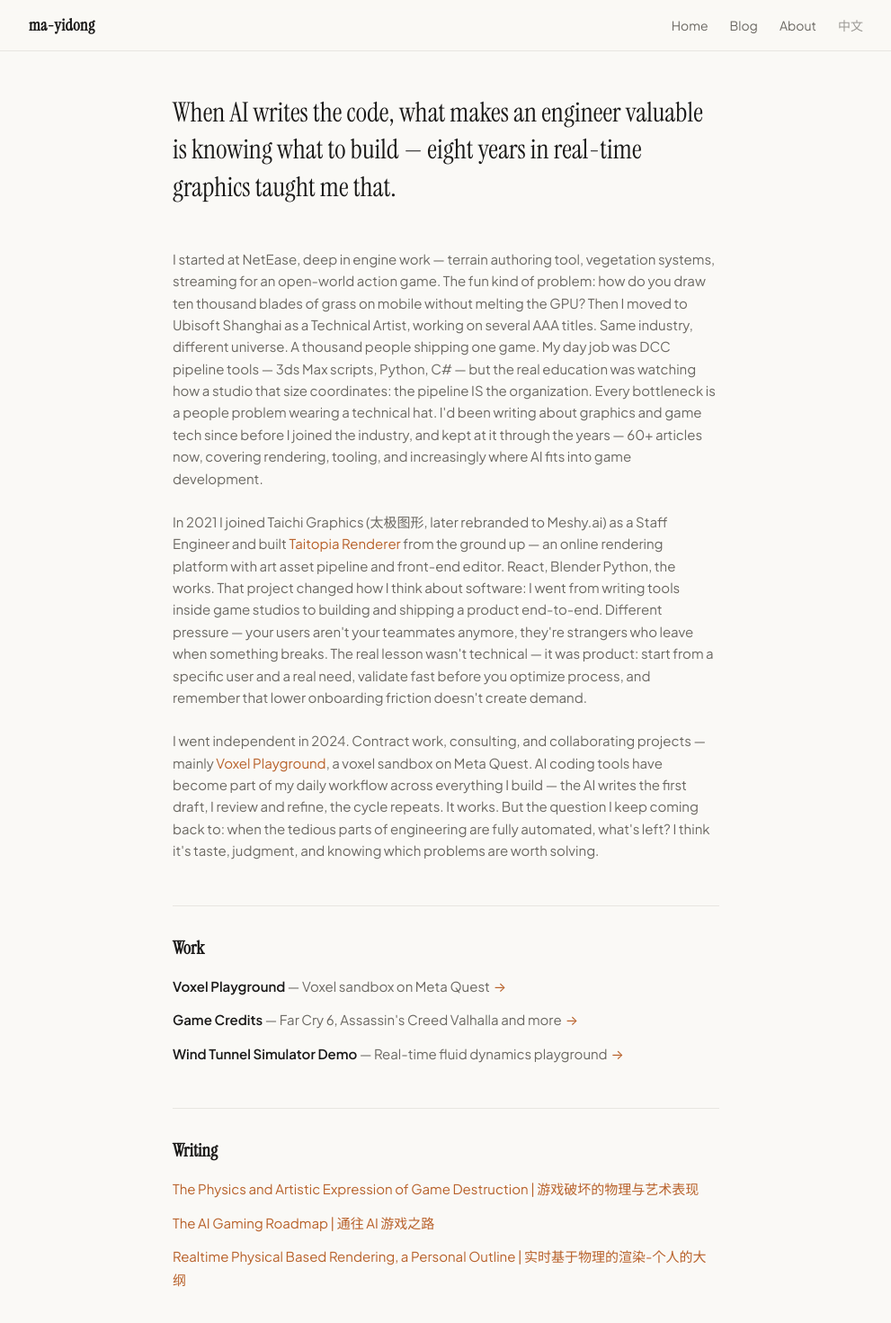
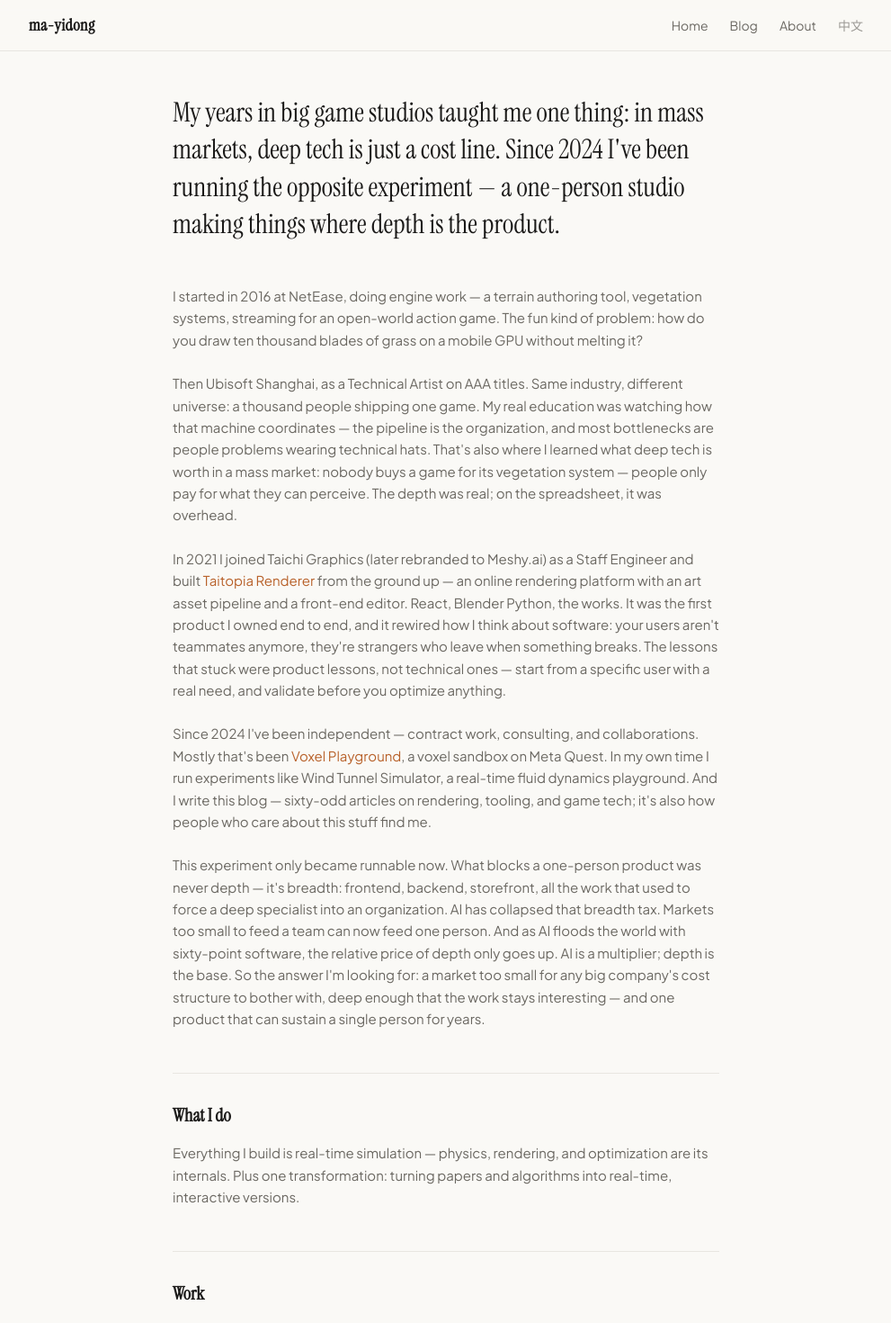
Before and after one commit to maajor/blog, a Next.js app: page /about in a window 1280 px wide. Shown: the top 1470 px of the page at 90% size, without its empty margins (144-1135 px from the left). Built offline with nearby package versions, Linux system fonts and the light colour scheme.

Commit message:
Rewrite about page around niche deep-tech positioning
New thesis: deep tech is a cost line in mass markets; the page now
frames one-person studio work as the opposite experiment. Adds a
compact "What I do" section (real-time simulation, research-to-real-time)
and updates page metadata accordingly.

```diff
--- a/src/app/about/AboutContent.tsx
+++ b/src/app/about/AboutContent.tsx
@@ -24,8 +24,8 @@
         style={{ fontFamily: "'Instrument Serif', Georgia, serif" }}
       >
         {isEn
-          ? "When AI writes the code, what makes an engineer valuable is knowing what to build — eight years in real-time graphics taught me that."
-          : "AI 能写代码了，工程师的价值还剩什么——八年图形学经验给的答案是：知道该做什么。"}
+          ? "My years in big game studios taught me one thing: in mass markets, deep tech is just a cost line. Since 2024 I've been running the opposite experiment — a one-person studio making things where depth is the product."
+          : "在游戏大厂的那些年，我只确认了一件事：大众市场里，深技术只是成本。2024 年起，我在跑一个相反的实验——一个人的工作室，只做“深度本身就是产品”的东西。"}
       </h1>
 
       {/* Narrative bio */}
@@ -33,23 +33,24 @@
         {isEn ? (
           <>
             <p>
-              I started at NetEase, deep in engine work — terrain authoring tool,
-              vegetation systems, streaming for an open-world action game. The fun
-              kind of problem: how do you draw ten thousand blades of grass on
-              mobile without melting the GPU? Then I moved to Ubisoft Shanghai as a
-              Technical Artist, working on several AAA titles. Same industry,
-              different universe. A thousand people shipping one game. My day job
-              was DCC pipeline tools — 3ds Max scripts, Python, C# — but the real
-              education was watching how a studio that size coordinates: the
-              pipeline IS the organization. Every bottleneck is a people problem
-              wearing a technical hat. I&apos;d been writing about graphics and game
-              tech since before I joined the industry, and kept at it through the
-              years — 60+ articles now, covering rendering, tooling, and
-              increasingly where AI fits into game development.
+              I started in 2016 at NetEase, doing engine work — a terrain
+              authoring tool, vegetation systems, streaming for an open-world
+              action game. The fun kind of problem: how do you draw ten thousand
+              blades of grass on a mobile GPU without melting it?
             </p>
             <p>
-              In 2021 I joined Taichi Graphics (太极图形, later rebranded to Meshy.ai) as a Staff Engineer and
-              built{" "}
+              Then Ubisoft Shanghai, as a Technical Artist on AAA titles. Same
+              industry, different universe: a thousand people shipping one game.
+              My real education was watching how that machine coordinates — the
+              pipeline is the organization, and most bottlenecks are people
+              problems wearing technical hats. That&apos;s also where I learned
+              what deep tech is worth in a mass market: nobody buys a game for
+              its vegetation system — people only pay for what they can
+              perceive. The depth was real; on the spreadsheet, it was overhead.
+            </p>
+            <p>
+              In 2021 I joined Taichi Graphics (later rebranded to Meshy.ai) as
+              a Staff Engineer and built{" "}
               <a
                 href="https://taitopia.design"
                 target="_blank"
@@ -58,19 +59,18 @@
               >
                 Taitopia Renderer
               </a>{" "}
-              from the ground up — an online rendering platform with art asset
-              pipeline and front-end editor. React, Blender Python, the works. That
-              project changed how I think about software: I went from writing tools
-              inside game studios to building and shipping a product end-to-end.
-              Different pressure — your users aren&apos;t your teammates anymore,
-              they&apos;re strangers who leave when something breaks. The real lesson
-              wasn&apos;t technical — it was product: start from a specific user and
-              a real need, validate fast before you optimize process, and remember
-              that lower onboarding friction doesn&apos;t create demand.
+              from the ground up — an online rendering platform with an art
+              asset pipeline and a front-end editor. React, Blender Python, the
+              works. It was the first product I owned end to end, and it
+              rewired how I think about software: your users aren&apos;t
+              teammates anymore, they&apos;re strangers who leave when something
+              breaks. The lessons that stuck were product lessons, not technical
+              ones — start from a specific user with a real need, and validate
+              before you optimize anything.
             </p>
             <p>
-              I went independent in 2024. Contract work, consulting, and
-              collaborating projects — mainly{" "}
+              Since 2024 I&apos;ve been independent — contract work,
+              consulting, and collaborations. Mostly that&apos;s been{" "}
               <a
                 href="https://www.meta.com/experiences/voxel-playground/9926748747373800/"
                 target="_blank"
@@ -79,28 +79,38 @@
               >
                 Voxel Playground
               </a>
-              , a voxel sandbox on Meta Quest. AI coding tools have become part of
-              my daily workflow across everything I build — the AI writes the first
-              draft, I review and refine, the cycle repeats. It works. But the
-              question I keep coming back to: when the tedious parts of engineering
-              are fully automated, what&apos;s left? I think it&apos;s taste,
-              judgment, and knowing which problems are worth solving.
+              , a voxel sandbox on Meta Quest. In my own time I run experiments
+              like Wind Tunnel Simulator, a real-time fluid dynamics playground.
+              And I write this blog — sixty-odd articles on rendering, tooling,
+              and game tech; it&apos;s also how people who care about this stuff
+              find me.
+            </p>
+            <p>
+              This experiment only became runnable now. What blocks a one-person
+              product was never depth — it&apos;s breadth: frontend, backend,
+              storefront, all the work that used to force a deep specialist into
+              an organization. AI has collapsed that breadth tax. Markets too
+              small to feed a team can now feed one person. And as AI floods the
+              world with sixty-point software, the relative price of depth only
+              goes up. AI is a multiplier; depth is the base. So the answer
+              I&apos;m looking for: a market too small for any big company&apos;s
+              cost structure to bother with, deep enough that the work stays
+              interesting — and one product that can sustain a single person for
+              years.
             </p>
           </>
         ) : (
           <>
             <p>
-              笔者从网易入行，做技术美术/引擎开发——地形编辑工具、植被系统、开放世界动作游戏的流式加载。之后去了育碧上海做技术美术，参与了几款
-              3A
-              项目。同一行业，完全不同的世界——上千人一起做一款游戏。日常工作是
-              DCC
-              管线工具，3ds Max
-              脚本、Python、C#，但真正的收获是观察那样体量的团队怎么协作：管线就是组织架构，每个瓶颈本质上都是人的问题，只是戴着技术的帽子。笔者从入行前就开始写图形学和游戏技术的博客，这些年也没停过——现在有
-              60 多篇，覆盖渲染、工具链，以及越来越多的 AI 在游戏开发中的应用。
+              2016 年入行，在网易做引擎开发——地形编辑工具、植被系统、开放世界动作游戏的流式加载。最好玩的那类问题：怎么在手机
+              GPU 上画一万根草，还不把它烫化。
             </p>
             <p>
-              2021 年加入太极图形（Taichi
-              Graphics，后改名为 Meshy.ai），从零搭建{" "}
+              之后去了育碧上海做技术美术，参与几款 3A
+              项目。同一个行业，另一个宇宙：一千人做一款游戏。真正的收获是看清那台机器怎么协作——管线就是组织架构，多数瓶颈都是戴着技术帽子的人的问题。也是在那里，我看清了深技术在大众市场的价格：没有玩家会为一套植被系统买游戏——买家只付费给自己能感知的东西。深度是真的，在报表上，它是成本。
+            </p>
+            <p>
+              2021 年加入太极图形（后更名为 Meshy.ai）任 Staff Engineer，从零搭建{" "}
               <a
                 href="https://taitopia.design"
                 target="_blank"
@@ -109,12 +119,11 @@
               >
                 Taitopia Renderer
               </a>
-              ——一个在线渲染平台，负责美术资产管线和前端编辑器。React、Blender
-              Python，什么都写。这个项目改变了笔者对软件的理解：从游戏工作室内部写工具，变成端到端做产品。压力不一样了——用户不是队友，是出了问题就走的陌生人。回头看，
-              真正的教训其实不是技术，而是产品与需求：从目标用户和真实痛点出发，先快速验证再谈流程；上手门槛的降低只影响传播效率，不等于产品价值。
+              ——一个在线渲染平台，带美术资产管线和前端编辑器。React、Blender
+              Python，什么都写。这是我第一次端到端拥有一个产品，它改写了我对软件的理解：用户不再是队友，而是出了问题就走的陌生人。留下来的教训都是产品的，不是技术的——从一个具体用户和真实需求出发，先验证，再谈优化。
             </p>
             <p>
-              2024 年开始独立工作。接外包、做咨询、合作开发——主要是{" "}
+              2024 年起独立工作——接外包、做咨询、合作项目。主要在做{" "}
               <a
                 href="https://www.meta.com/experiences/voxel-playground/9926748747373800/"
                 target="_blank"
@@ -123,13 +132,41 @@
               >
                 Voxel Playground
               </a>
-              ，Meta Quest
-              上的体素沙盒。AI
-              编程工具现在是日常标配了——AI
-              写初稿，笔者审查和调整，循环往复。效果确实不错。但笔者一直在想一个问题：工程里繁琐的部分被自动化之后，还剩什么？想来想去，大概是品味、判断力，以及知道哪些问题值得解决。
+              ，Meta Quest 上的体素沙盒。自己的时间做技术实验，比如
+              Wind Tunnel Simulator，一个实时流体模拟
+              playground。再加上写这个博客：六十多篇渲染、工具链和游戏技术的文章，也是同好找到我的方式。
+            </p>
+            <p>
+              这个实验只有现在才跑得通。卡住一人产品的从来不是深度，是宽度——前端、后端、商店页，这些过去会逼着深度专家进组织。AI
+              把宽度税打掉了；养不活团队的市场，现在养得活一个人；而当 AI 让 60
+              分的软件无限供给，深度的相对价格只会更高。AI 是乘数，深度是底数。所以我在找的答案是：一个市场，小到大公司的成本结构进不来，深到事情本身足够有趣——然后做一个能养活一个人很多年的产品。
             </p>
           </>
         )}
+      </div>
+
+      {/* What I do */}
+      <div className="mt-12 border-t border-[var(--border-light)] pt-8">
+        <h2
+          className="text-xl font-semibold text-[var(--text)] mb-4"
+          style={{ fontFamily: "'Instrument Serif', Georgia, serif" }}
+        >
+          {t("about.services")}
+        </h2>
+        <div className="text-[var(--text-secondary)] leading-relaxed">
+          {isEn ? (
+            <p>
+              Everything I build is real-time simulation — physics, rendering,
+              and optimization are its internals. Plus one transformation:
+              turning papers and algorithms into real-time, interactive
+              versions.
+            </p>
+          ) : (
+            <p>
+              我做的都是实时模拟——物理、渲染、优化是它的内部构造；外加一种转化：把论文和算法变成实时、可交互的版本。
+            </p>
+          )}
+        </div>
       </div>
 
       {/* Work */}
--- a/src/app/about/page.tsx
+++ b/src/app/about/page.tsx
@@ -4,17 +4,17 @@
 export const metadata = {
   title: "About",
   description:
-    "Eight years building real-time graphics and game technology. Now exploring what makes engineers irreplaceable when AI writes the code.",
+    "Deep tech is a cost in mass markets — years in big game studios taught me that. Now running the opposite experiment: a one-person studio making things where depth is the product.",
   openGraph: {
     title: "About | 码工图形",
     description:
-      "Eight years building real-time graphics and game technology. Now exploring what makes engineers irreplaceable when AI writes the code.",
+      "Deep tech is a cost in mass markets — years in big game studios taught me that. Now running the opposite experiment: a one-person studio making things where depth is the product.",
   },
   twitter: {
     card: "summary" as const,
     title: "About | 码工图形",
     description:
-      "Eight years building real-time graphics and game technology. Now exploring what makes engineers irreplaceable when AI writes the code.",
+      "Deep tech is a cost in mass markets — years in big game studios taught me that. Now running the opposite experiment: a one-person studio making things where depth is the product.",
   },
 };
 
--- a/src/lib/i18n.tsx
+++ b/src/lib/i18n.tsx
@@ -25,6 +25,7 @@
     "toc.title": "Table of Contents",
     "loading.title": "Loading...",
     "loading.subtitle": "Preparing the track",
+    "about.services": "What I do",
     "about.work": "Work",
     "about.writing": "Writing",
     "about.contact": "Contact",
@@ -58,6 +59,7 @@
     "toc.title": "目录",
     "loading.title": "加载中...",
     "loading.subtitle": "赛道准备中",
+    "about.services": "我能做什么",
     "about.work": "作品",
     "about.writing": "文章",
     "about.contact": "联系方式",
```
